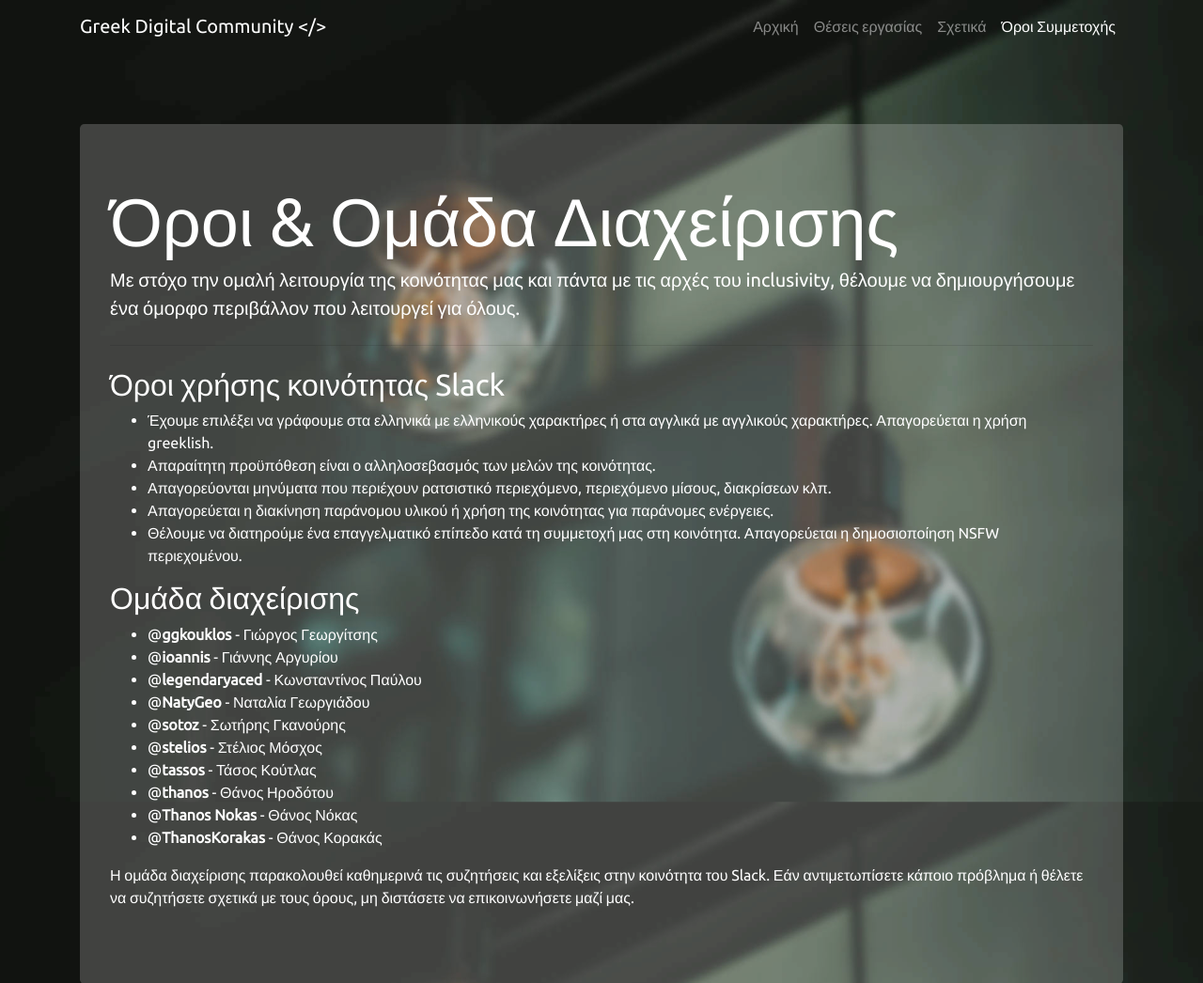
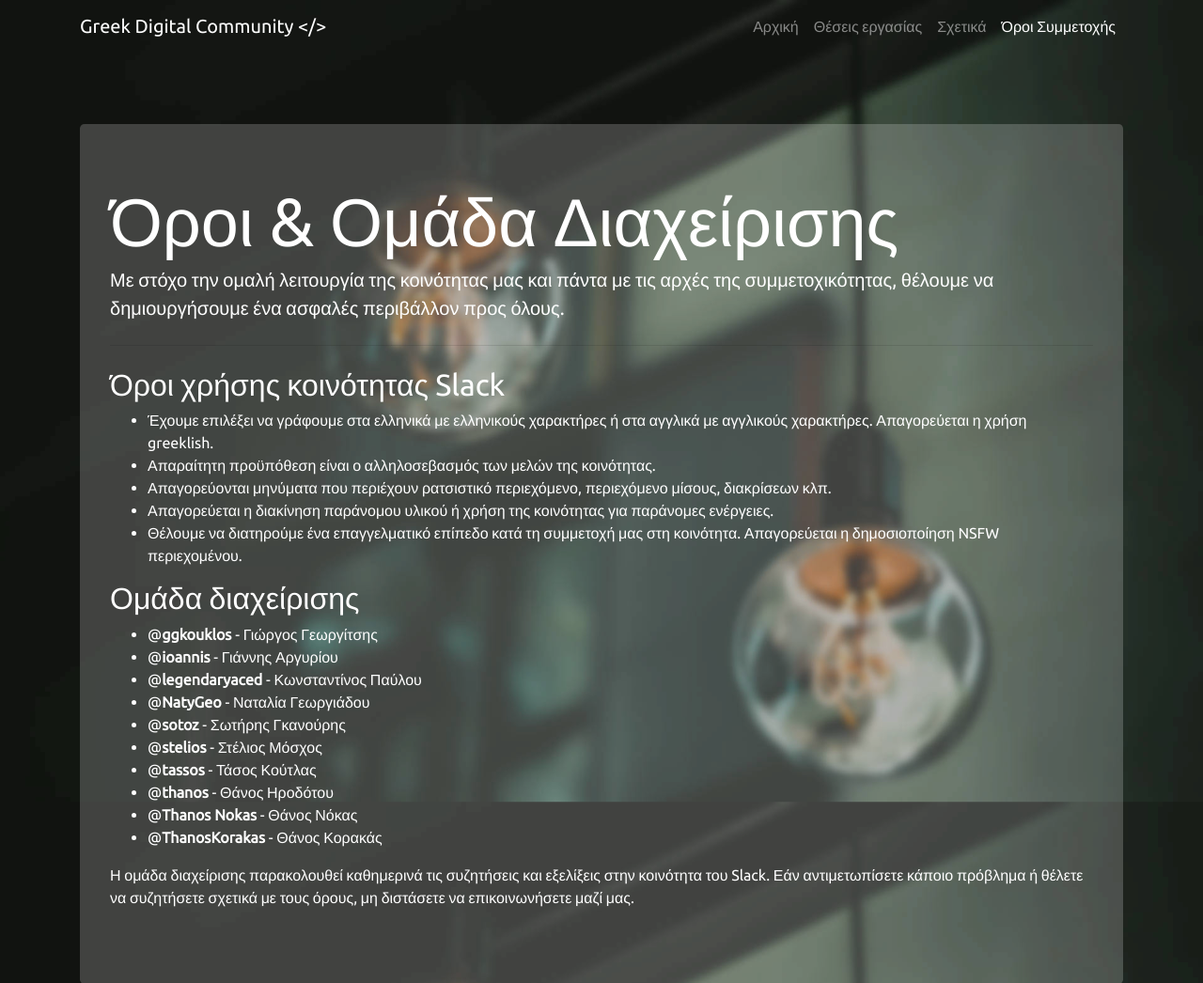
Before and after one commit to greekdigitalcommunity/greekdigitalcommunity.github.io, a website: page terms.html in a window 1280 px wide. Shown: the top 1046 px of the page at 94% size. Drawn offline with Linux system fonts and the light colour scheme.

Commit message:
Update vocabulary used

```diff
--- a/terms.html
+++ b/terms.html
@@ -66,7 +66,7 @@
       <div class="container">
         <div class="jumbotron transparent">
           <h1 class="display-3">Όροι & Ομάδα Διαχείρισης</h1>
-          <p class="lead">Με στόχο την ομαλή λειτουργία της κοινότητας μας και πάντα με τις αρχές του inclusivity, θέλουμε να δημιουργήσουμε ένα όμορφο περιβάλλον που λειτουργεί για όλους.</p>
+          <p class="lead">Με στόχο την ομαλή λειτουργία της κοινότητας μας και πάντα με τις αρχές της συμμετοχικότητας, θέλουμε να δημιουργήσουμε ένα ασφαλές περιβάλλον προς όλους.</p>
           <hr class="my-4">
           <h2>Όροι χρήσης κοινότητας Slack</h2>
           <ul>
```
